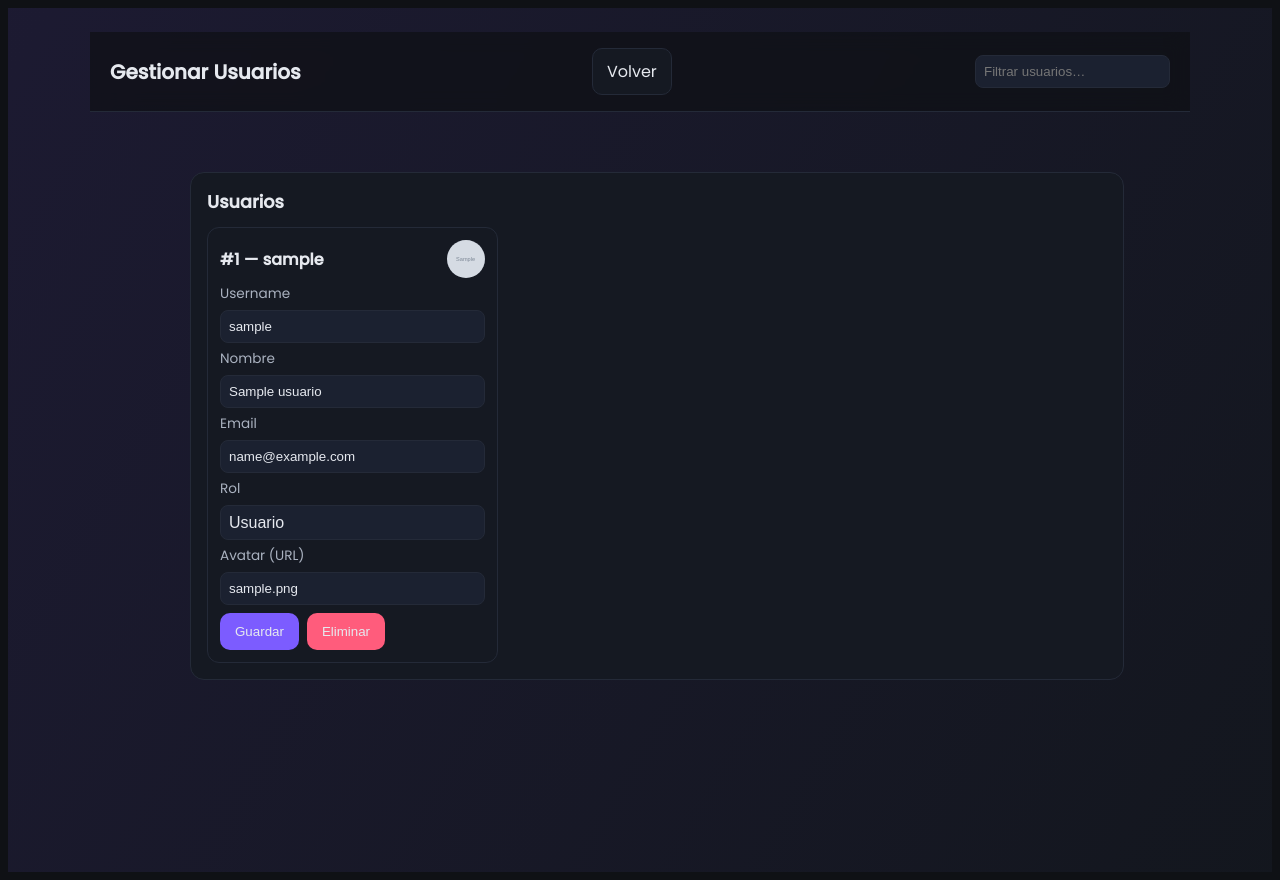
After one commit to OswaldoArceoR/ZenStudio, a PHP site: page /PHP/gestionarUsuario.php in a window 1280 px wide. The commit adds this page. Run offline with PHP 8.4, Linux system fonts and the light colour scheme; the visitor is signed in with stand-in values (Sample User, id 1); tables that the repository leaves empty or names only in its code hold one stand-in row (values such as "Sample post"); grey boxes marked "Sample" are stand-in pictures.

Commit message:
Se agrega el Crud para Admins

```diff
--- /dev/null
+++ b/JS/gestionarUsuario.js
@@ -0,0 +1,29 @@
+// JS enhancements for gestionarUsuario: small UX helpers
+document.addEventListener('DOMContentLoaded', () => {
+  // Auto-focus first input in create form
+  const first = document.querySelector('#create-user-form input[name="username"]');
+  if (first) { try { first.focus(); } catch(_) {} }
+
+  // Simple filter by text across usernames and emails
+  const header = document.querySelector('.topbar');
+  if (header) {
+    const filter = document.createElement('input');
+    filter.type = 'search';
+    filter.placeholder = 'Filtrar usuarios…';
+    filter.style.marginLeft = '12px';
+    filter.style.padding = '8px';
+    filter.style.borderRadius = '8px';
+    filter.style.border = '1px solid var(--border)';
+    filter.style.background = 'var(--surface-2)';
+    filter.style.color = 'var(--text)';
+    header.appendChild(filter);
+
+    filter.addEventListener('input', () => {
+      const q = filter.value.toLowerCase();
+      document.querySelectorAll('#users-list .card').forEach(card => {
+        const text = card.innerText.toLowerCase();
+        card.style.display = text.includes(q) ? '' : 'none';
+      });
+    });
+  }
+});
--- /dev/null
+++ b/PHP/gestionarUsuario.php
@@ -0,0 +1,202 @@
+<?php
+session_start();
+require_once __DIR__ . '/../INCLUDES/conexion.php';
+
+// Solo administradores
+if (empty($_SESSION['rol']) || $_SESSION['rol'] !== 'admin') {
+    header('Location: paginaprincipal.php');
+    exit;
+}
+
+// Utilidades
+function safe_str($s) { return trim(filter_var($s, FILTER_SANITIZE_STRING)); }
+function flash($msg, $cls = 'success') {
+    $_SESSION['flash_message'] = $msg;
+    $_SESSION['flash_class'] = $cls;
+}
+
+// CRUD básico sobre tabla usuarios: id, username, nombre, email, rol, avatar
+$errors = [];
+$success = null;
+
+// Crear/Actualizar/Eliminar vía POST (PRG)
+if ($_SERVER['REQUEST_METHOD'] === 'POST') {
+    $accion = isset($_POST['accion']) ? strtolower(trim($_POST['accion'])) : '';
+
+    try {
+        if ($accion === 'crear') {
+            $username = safe_str($_POST['username'] ?? '');
+            $nombre   = safe_str($_POST['nombre'] ?? '');
+            $email    = safe_str($_POST['email'] ?? '');
+            $rol      = safe_str($_POST['rol'] ?? 'usuario');
+            $avatar   = safe_str($_POST['avatar'] ?? '');
+
+            if ($username === '' || $email === '') { throw new Exception('Username y Email son obligatorios'); }
+
+            $stmt = $conexion->prepare('INSERT INTO usuarios (username, nombre, email, rol, avatar) VALUES (?, ?, ?, ?, NULLIF(?, ""))');
+            if (!$stmt) { throw new Exception('Error preparando INSERT: ' . $conexion->error); }
+            $stmt->bind_param('sssss', $username, $nombre, $email, $rol, $avatar);
+            if ($stmt->execute()) {
+                flash('Usuario creado correctamente', 'success');
+            } else {
+                throw new Exception('Error al crear usuario: ' . $stmt->error);
+            }
+            $stmt->close();
+        } elseif ($accion === 'actualizar') {
+            $id       = (int)($_POST['id'] ?? 0);
+            $username = safe_str($_POST['username'] ?? '');
+            $nombre   = safe_str($_POST['nombre'] ?? '');
+            $email    = safe_str($_POST['email'] ?? '');
+            $rol      = safe_str($_POST['rol'] ?? 'usuario');
+            $avatar   = safe_str($_POST['avatar'] ?? '');
+
+            if ($id <= 0) { throw new Exception('ID inválido'); }
+
+            $stmt = $conexion->prepare('UPDATE usuarios SET username = ?, nombre = ?, email = ?, rol = ?, avatar = NULLIF(?, "") WHERE id = ?');
+            if (!$stmt) { throw new Exception('Error preparando UPDATE: ' . $conexion->error); }
+            $stmt->bind_param('sssssi', $username, $nombre, $email, $rol, $avatar, $id);
+            if ($stmt->execute()) {
+                flash('Usuario actualizado correctamente', 'success');
+            } else {
+                throw new Exception('Error al actualizar usuario: ' . $stmt->error);
+            }
+            $stmt->close();
+        } elseif ($accion === 'eliminar') {
+            $id = (int)($_POST['id'] ?? 0);
+            if ($id <= 0) { throw new Exception('ID inválido'); }
+            // Evitar que un admin se elimine a sí mismo por accidente
+            if (!empty($_SESSION['user_id']) && $id === (int)$_SESSION['user_id']) {
+                throw new Exception('No puedes eliminar tu propio usuario');
+            }
+
+            $stmt = $conexion->prepare('DELETE FROM usuarios WHERE id = ?');
+            if (!$stmt) { throw new Exception('Error preparando DELETE: ' . $conexion->error); }
+            $stmt->bind_param('i', $id);
+            if ($stmt->execute() && $stmt->affected_rows > 0) {
+                flash('Usuario eliminado correctamente', 'success');
+            } else {
+                throw new Exception('No se encontró el usuario a eliminar');
+            }
+            $stmt->close();
+        } else {
+            throw new Exception('Acción no válida');
+        }
+    } catch (Exception $e) {
+        flash('Error: ' . $e->getMessage(), 'error');
+    }
+
+    header('Location: gestionarUsuario.php');
+    exit;
+}
+
+// Listar usuarios (GET)
+$usuarios = [];
+try {
+    $res = $conexion->query('SELECT id, username, nombre, email, rol, avatar FROM usuarios ORDER BY id DESC LIMIT 200');
+    if ($res) { while ($row = $res->fetch_assoc()) { $usuarios[] = $row; } }
+} catch (Exception $e) { /* silencioso */ }
+
+?>
+<!DOCTYPE html>
+<html lang="es" data-theme="dark">
+<head>
+    <meta charset="UTF-8">
+    <meta name="viewport" content="width=device-width, initial-scale=1.0">
+    <title>Gestionar Usuarios - ZenStudio</title>
+    <link rel="stylesheet" href="../CSS/fondos.css">
+    <link rel="stylesheet" href="../CSS/subirMinimalista.css">
+    <link rel="icon" href="../IMAGENES/ZenStudioLogo.png" type="image/png">
+    <link href="https://fonts.googleapis.com/css2?family=Poppins:wght@300;400;500&display=swap" rel="stylesheet">
+    <style>
+      .list-section h2 { margin-top: 0; }
+      .grid { display: grid; grid-template-columns: repeat(auto-fill, minmax(280px, 1fr)); gap: 14px; }
+      .card { border: 1px solid var(--border); background: var(--surface); border-radius: 12px; padding: 12px; }
+      .card-header { display:flex; align-items:center; justify-content:space-between; }
+      .avatar { width: 38px; height: 38px; border-radius: 50%; object-fit: cover; background: var(--surface-2); }
+      .field { display:flex; flex-direction:column; gap:6px; margin: 6px 0; }
+      .field label { font-size: .85rem; color: var(--text-muted); }
+      .field input, .field select { background: var(--surface-2); color: var(--text); border: 1px solid var(--border); border-radius: 8px; padding: 8px; }
+      .card-actions { display:flex; gap:8px; margin-top: 8px; }
+      .message { margin-bottom: 12px; }
+    </style>
+</head>
+<body data-theme="dark">
+  <div class="background-container">
+    <div class="zen-interface">
+      <header class="topbar">
+        <h1>Gestionar Usuarios</h1>
+        <div>
+          <a class="action-btn secondary-btn" href="paginaprincipal.php">Volver</a>
+        </div>
+      </header>
+
+      <main class="main-content">
+        <?php if (!empty($_SESSION['flash_message'])): ?>
+          <div class="message <?php echo $_SESSION['flash_class'] ?? 'success'; ?>">
+            <?php echo $_SESSION['flash_message']; unset($_SESSION['flash_message'], $_SESSION['flash_class']); ?>
+          </div>
+        <?php endif; ?>
+
+
+
+        <section class="list-section active" id="users-list">
+          <h2>Usuarios</h2>
+          <div class="grid">
+            <?php foreach ($usuarios as $u): ?>
+              <div class="card">
+                <div class="card-header">
+                  <strong>#<?php echo (int)$u['id']; ?> — <?php echo htmlspecialchars($u['username']); ?></strong>
+                  <?php if (!empty($u['avatar'])): ?>
+                    <img class="avatar" src="<?php echo htmlspecialchars($u['avatar']); ?>" alt="avatar">
+                  <?php else: ?>
+                    <div class="avatar"></div>
+                  <?php endif; ?>
+                </div>
+                <form method="post" action="gestionarUsuario.php">
+                  <input type="hidden" name="accion" value="actualizar">
+                  <input type="hidden" name="id" value="<?php echo (int)$u['id']; ?>">
+
+                  <div class="field">
+                    <label>Username</label>
+                    <input type="text" name="username" value="<?php echo htmlspecialchars($u['username']); ?>">
+                  </div>
+                  <div class="field">
+                    <label>Nombre</label>
+                    <input type="text" name="nombre" value="<?php echo htmlspecialchars($u['nombre']); ?>">
+                  </div>
+                  <div class="field">
+                    <label>Email</label>
+                    <input type="email" name="email" value="<?php echo htmlspecialchars($u['email']); ?>">
+                  </div>
+                  <div class="field">
+                    <label>Rol</label>
+                    <select name="rol" class="form-select">
+                      <option value="usuario" <?php echo ($u['rol']==='usuario') ? 'selected' : ''; ?>>Usuario</option>
+                      <option value="admin" <?php echo ($u['rol']==='admin') ? 'selected' : ''; ?>>Admin</option>
+                    </select>
+                  </div>
+                  <div class="field">
+                    <label>Avatar (URL)</label>
+                    <input type="text" name="avatar" value="<?php echo htmlspecialchars($u['avatar']); ?>" placeholder="https://...">
+                  </div>
+
+                  <div class="card-actions">
+                    <button type="submit" class="action-btn primary-btn">Guardar</button>
+                    </form>
+                    <form method="post" action="gestionarUsuario.php" onsubmit="return confirm('¿Eliminar usuario?');">
+                      <input type="hidden" name="accion" value="eliminar">
+                      <input type="hidden" name="id" value="<?php echo (int)$u['id']; ?>">
+                      <button type="submit" class="action-btn danger-btn">Eliminar</button>
+                    </form>
+                  </div>
+              </div>
+            <?php endforeach; ?>
+          </div>
+        </section>
+      </main>
+    </div>
+  </div>
+
+  <script src="../JS/gestionarUsuario.js"></script>
+</body>
+</html>
```
Also changed, not shown: PHP/paginaprincipal.php (+12 -0 lines).
